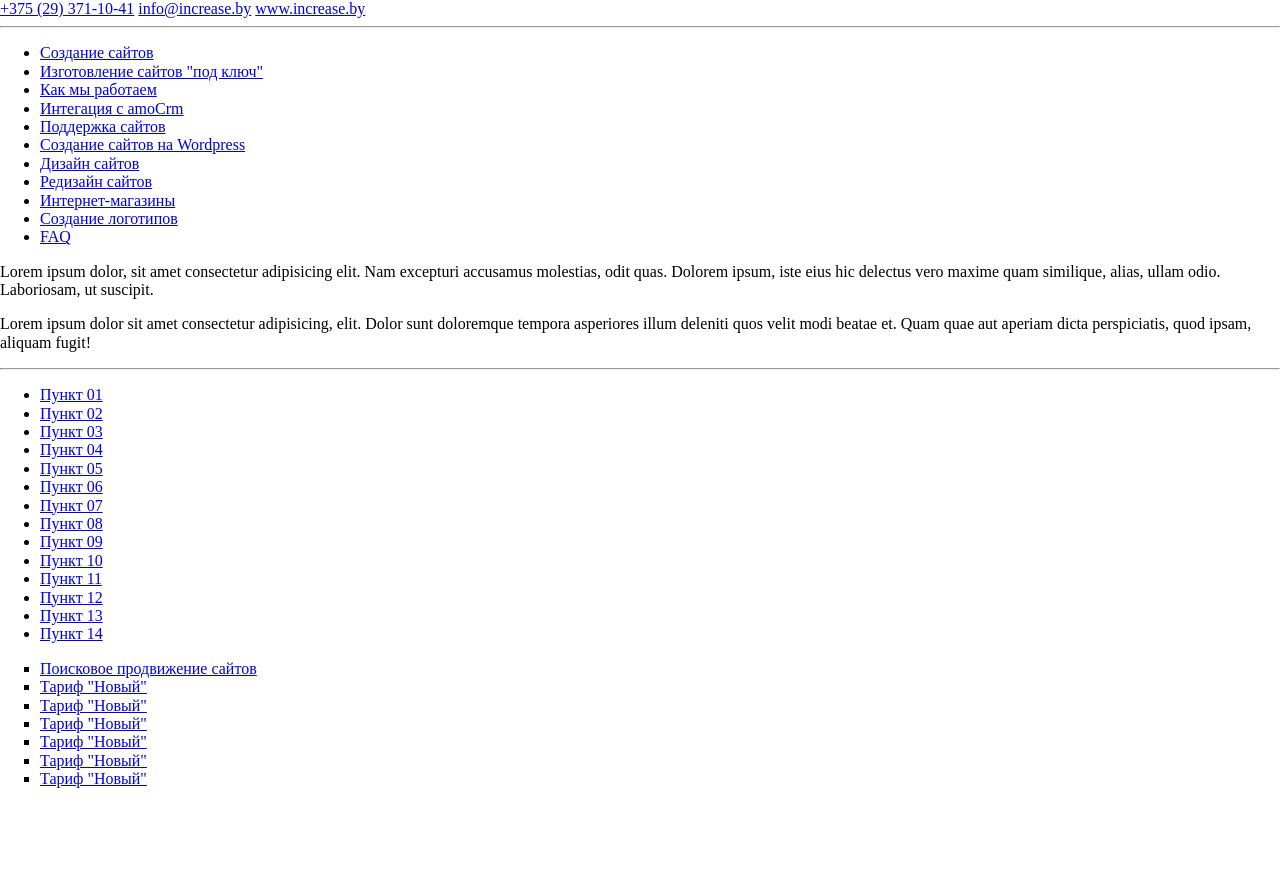
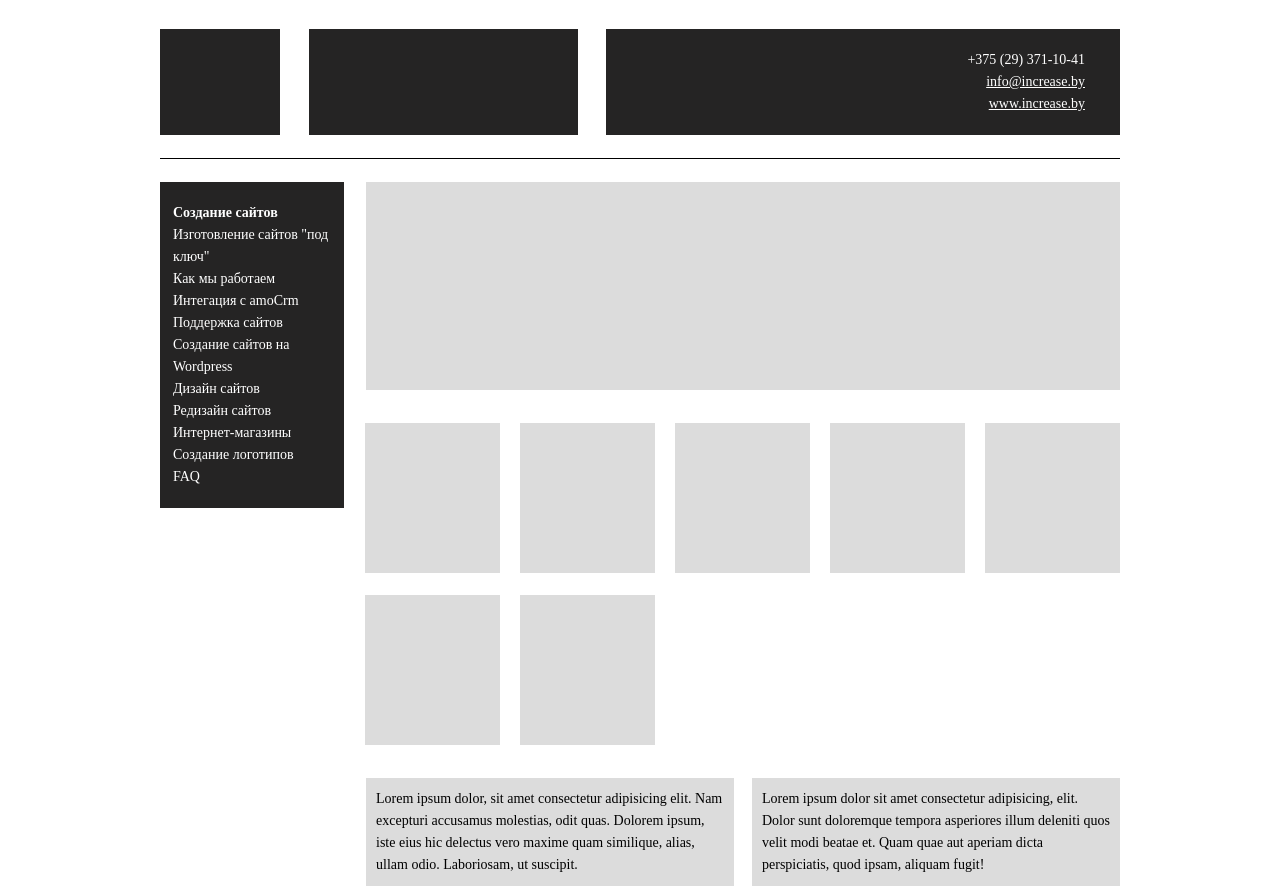
Before and after one commit to Lekade/interview_project, a plain HTML site: page index.html in a window 1280 px wide. Shown: the top 889 px of the page. Before the commit the page ends 804 px from the top, so only its background shows below. Drawn offline with Linux system fonts and the light colour scheme.

Commit message:
hrml css @media

```diff
--- a/index.html
+++ b/index.html
@@ -11,18 +11,20 @@
 		<div class="container">
 			<header class="header">
 				<div class="header__logo"></div>
-				<div class="header__info_1"></div>
-				<div class="header__info_2">
-					<a href="#">+375 (29) 371-10-41</a>
-					<a href="#">info@increase.by</a>
-					<a href="#">www.increase.by</a>
+				<div class="header__contact"></div>
+				<div class="header__more">
+					<div class="header__more__items">
+						<a class="tel" href="tel:+375293711041">+375 (29) 371-10-41</a>
+						<a href="mailto:info@increase.by">info@increase.by</a>
+						<a href="#">www.increase.by</a>
+					</div>
+
 				</div>
-				<hr>
 			</header>
-			<section class="centralPart">
-				<nav class="nav">
+			<section class="content">
+				<nav class="menu">
 					<ul>
-						<li><a href="#">Создание сайтов</a></li>
+						<li><a href="#" class="active">Создание сайтов</a></li>
 						<li><a href="#">Изготовление сайтов "под ключ"</a></li>
 						<li><a href="#">Как мы работаем</a></li>
 						<li><a href="#">Интегация с amoCrm</a></li>
@@ -36,10 +38,10 @@
 					</ul>
 				</nav>
 				<main class="main">
-					<article class="main__cont_1">
+					<article class="main__top">
 
 					</article>
-					<section class="main__itoms">
+					<section class="main__center">
 						<div></div>
 						<div></div>
 						<div></div>
@@ -48,7 +50,7 @@
 						<div></div>
 						<div></div>
 					</section>
-					<section class="main_cont_2">
+					<section class="main__bottom">
 						<div>
 							<p>Lorem ipsum dolor, sit amet consectetur adipisicing elit. Nam excepturi accusamus molestias, odit quas. Dolorem ipsum, iste eius hic delectus vero maxime quam similique, alias, ullam odio. Laboriosam, ut suscipit.
 							</p>
@@ -61,8 +63,7 @@
 				</main>
 			</section>
 			<footer class="footer">
-				<hr>
-				<ul>
+				<ul class="footer__left">
 					<li><a href="#">Пункт 01</a></li>
 					<li><a href="#">Пункт 02</a></li>
 					<li><a href="#">Пункт 03</a></li>
@@ -78,7 +79,7 @@
 					<li><a href="#">Пункт 13</a></li>
 					<li><a href="#">Пункт 14</a></li>
 				</ul>
-				<ul type="square">
+				<ul class="footer__center">
 					<li><a href="#">Поисковое продвижение сайтов</a></li>
 					<li><a href="#">Тариф "Новый"</a></li>
 					<li><a href="#">Тариф "Новый"</a></li>
@@ -87,9 +88,9 @@
 					<li><a href="#">Тариф "Новый"</a></li>
 					<li><a href="#">Тариф "Новый"</a></li>
 				</ul>
-				<section class="footer_info">
-					<div></div>
-					<div></div>
+				<section class="footer__right">
+					<div class="footer__right__itom"></div>
+					<div class="footer__right__itom"></div>
 				</section>
 			</footer>
 		</div><!-- end container-->
--- a/style.css
+++ b/style.css
@@ -1,132 +1,281 @@
-/*! normalize.css v8.0.1 | MIT License | github.com/necolas/normalize.css */
-html {
-  line-height: 1.15;
-  -webkit-text-size-adjust: 100%;
+  *,
+:before,
+:after{
+  box-sizing:border-box;
+  margin:0;
+  padding:0;
 }
-body {
-  margin: 0;
+
+h1, h2, h3, h4, h5, h6{
+  margin:0;
 }
-main {
-  display: block;
+
+p{
+  margin:0;
 }
-h1 {
-  font-size: 2em;
-  margin: 0.67em 0;
+
+body{
+  font-size: 14px;
+  line-height: 22px;
 }
-hr {
-  box-sizing: content-box;
-  height: 0;
-  overflow: visible;
+
+/* --------------------wrapper-------------- */
+.wrapper{
+  width:100%;
+  overflow: hidden;
 }
-pre {
-  font-family: monospace, monospace;
-  font-size: 1em;
+
+/* --------------------container-------------- */
+.container{
+  width: 100%;
+  max-width: 980px;
+  padding:0 10px;
+  margin: 0 auto;
 }
-a {
-  background-color: transparent;
+
+/* --------------------header-------------- */
+header.header{
+  display: grid;
+  grid-template-columns: 12.5% 28% 53.5%;
+  grid-gap: 3%;
+  min-height: 110px;
+  padding-top: 29px;
+  padding-bottom: 23px;
+
 }
-abbr[title] {
-  border-bottom: none;
-  text-decoration: underline;
-  text-decoration: underline dotted;
+
+header.header div{
+  width: 100%;
+  background-color: #252424;
 }
-b,strong {
-  font-weight: bolder;
+
+
+.header__more{
+  display: flex;
+  justify-content: flex-end;
+  padding: 20px;
 }
-code,kbd,samp {
-  font-family: monospace, monospace;
-  font-size: 1em;
+
+header.header div.header__more__items{
+  margin-right: 15px;
+  width: 150px;
+  display: flex;
+  flex-direction: column;
+  justify-content: space-around;
+  text-align: right;
 }
-small {
-  font-size: 80%;
+
+.header__more__items a{
+  color: #fff;
 }
-sub,sup {
-  font-size: 75%;
-  line-height: 0;
-  position: relative;
-  vertical-align: baseline;
+
+.header__more__items a.tel{
+  text-decoration: none;
 }
-sub {
-  bottom: -0.25em;
+
+/* -----------------------------------content-------------------------- */
+section.content{
+  padding-top: 23px;
+  padding-bottom: 25px;
+  width: 100%;
+  display: flex;
+  justify-content: space-between;
+  align-items: flex-start;
+  border-top: 1px solid #000;
+  border-bottom: 1px solid #000;
 }
-sup {
-  top: -0.5em;
+/* -----------menu---------- */
+nav.menu{
+  margin-right: 20px;
+  padding: 20px 13px;
+  width: 100%;
+  max-width: 184px;
+  background-color: #252424;
 }
-img {
-  border-style: none;
+
+nav.menu li{
+  list-style-type: none;
 }
-button,input,optgroup,select,textarea {
-  font-family: inherit;
-  font-size: 100%;
-  line-height: 1.15;
-  margin: 0;
+
+nav.menu a{
+  color: #fff;
+  text-decoration: none;
 }
-button,input {
-  overflow: visible;
+
+nav.menu a.active{
+  font-weight: bold;
 }
-button,select {
-  text-transform: none;
+/* -----------main---------- */
+main.main{
+  width: 100%;
+  max-width: 754px;
 }
-button,[type="button"],[type="reset"],[type="submit"] {
-  -webkit-appearance: button;
+.main__top{
+  padding: 20px;
+  width: 100%;
+  min-height:208px;
+  background-color: #DCDCDC;
 }
-button::-moz-focus-inner,
-[type="button"]::-moz-focus-inner,
-[type="reset"]::-moz-focus-inner,
-[type="submit"]::-moz-focus-inner {
-  border-style: none;
-  padding: 0;
+.main__center{
+  margin: 0 -11px;
+  padding-top: 22px;
+  padding-bottom: 22px;
+  display: flex;
+  justify-content: flex-start;
+  flex-wrap: wrap;
 }
-button:-moz-focusring,
-[type="button"]:-moz-focusring,
-[type="reset"]:-moz-focusring,
-[type="submit"]:-moz-focusring {
-  outline: 1px dotted ButtonText;
+
+.main__center div{
+  margin: 11px 10px;
+  padding: 10px;
+  width: 135px;
+  min-height: 150px;
+  background-color: #DCDCDC;
 }
-fieldset {
-  padding: 0.35em 0.75em 0.625em;
+.main__bottom{
+  margin: 0 -9px;
+  display: flex;
+  justify-content: space-between;
 }
-legend {
-  box-sizing: border-box;
-  color: inherit;
-  display: table;
+
+.main__bottom div{
+  max-width: 368px;
+  padding: 10px;
+  margin: 0 9px;
+  background-color: #DCDCDC;
+}
+/* --------------------footer-------------- */
+footer.footer{
+  padding:25px 0;
+  display: flex;
+  justify-content: space-between;
+  align-items: stretch;
+}
+.footer__left{
+  padding: 15px 25px;
+  margin-right: 12px;
+  width: 100%;
+  max-width: 297px;
+  display: grid;
+  grid-template-columns: 1fr 1fr;
+  background-color: #252424;
+
+}
+
+.footer__left li{
+  list-style-type: none;
+}
+
+
+.footer__left li a{
+  color: #fff;
+  text-decoration: none;
+}
+
+.footer__center{
+  padding: 17px 34px 17px 43px;
+  margin-right: 12px;
+  width: 100%;
+  max-width: 296px;
+  background-color: #252424;
+}
+
+.footer__center li{
+  list-style-type: none;
+}
+
+.footer__center li a{
+  color: #fff;
+  text-decoration: none;
+}
+
+.footer__center li a:before{
+  content:'\25AA';
+  font-size:17px;
+  margin-right: 5px;
+}
+
+.footer__right{
+  width: 100%;
+  max-width: 308px;
+  display:flex;
+  flex-direction: column;
+  justify-content: space-between;
+}
+
+.footer__right__itom{
+  padding: 15px 25px;
+  width: 100%;
+  min-height:73px;
+  background-color: #252424;
+}
+
+.footer__right__itom:first-child{
+  margin-bottom: 28px;
+}
+
+/* -----------------------------------@media-------------------------- */
+
+@media(max-width:670px){
+
+header.header{
+  grid-template-columns: 20% 77%;
+  grid-template-rows: 1fr 1fr;
+
+}
+
+.header__more{
+  grid-column-start: 1;
+  grid-column-end: 3;
+}
+
+section.content{
+  flex-direction: column;
+}
+
+nav.menu{
+  margin-right: 0;
+  margin-bottom: 25px;
   max-width: 100%;
-  padding: 0;
-  white-space: normal;
+
 }
-progress {
-  vertical-align: baseline;
+
+.main__center{
+  justify-content: center;
 }
-textarea {
-  overflow: auto;
+
+footer.footer{
+  flex-direction: column;
 }
-[type="checkbox"],[type="radio"] {
-  box-sizing: border-box;
-  padding: 0;
+
+.footer__left{
+  max-width: 100%;
+  grid-template-columns: 1fr 1fr 1fr 1fr;
+  margin-bottom: 25px;
 }
-[type="number"]::-webkit-inner-spin-button,[type="number"]::-webkit-outer-spin-button {
-  height: auto;
+
+.footer__center{
+  max-width: 100%;
+  margin-bottom: 25px;
 }
-[type="search"] {
-  -webkit-appearance: textfield;
-  outline-offset: -2px;
+
+.footer__right{
+  max-width: 100%;
 }
-[type="search"]::-webkit-search-decoration {
-  -webkit-appearance: none;
+
 }
-::-webkit-file-upload-button {
-  -webkit-appearance: button;
-  font: inherit;
+
+@media(max-width:468px){
+  .main__bottom{
+    flex-direction: column;
+  }
+
+  .main__bottom div{
+    max-width: 100%;
+  }
+
+  .main__bottom div:first-child{
+    margin-bottom: 25px;
+  }
+
 }
-details {
-  display: block;
-}
-summary {
-  display: list-item;
-}
-template {
-  display: none;
-}
-[hidden] {
-  display: none;
-}
```
Also changed, not shown: 1 other file.
